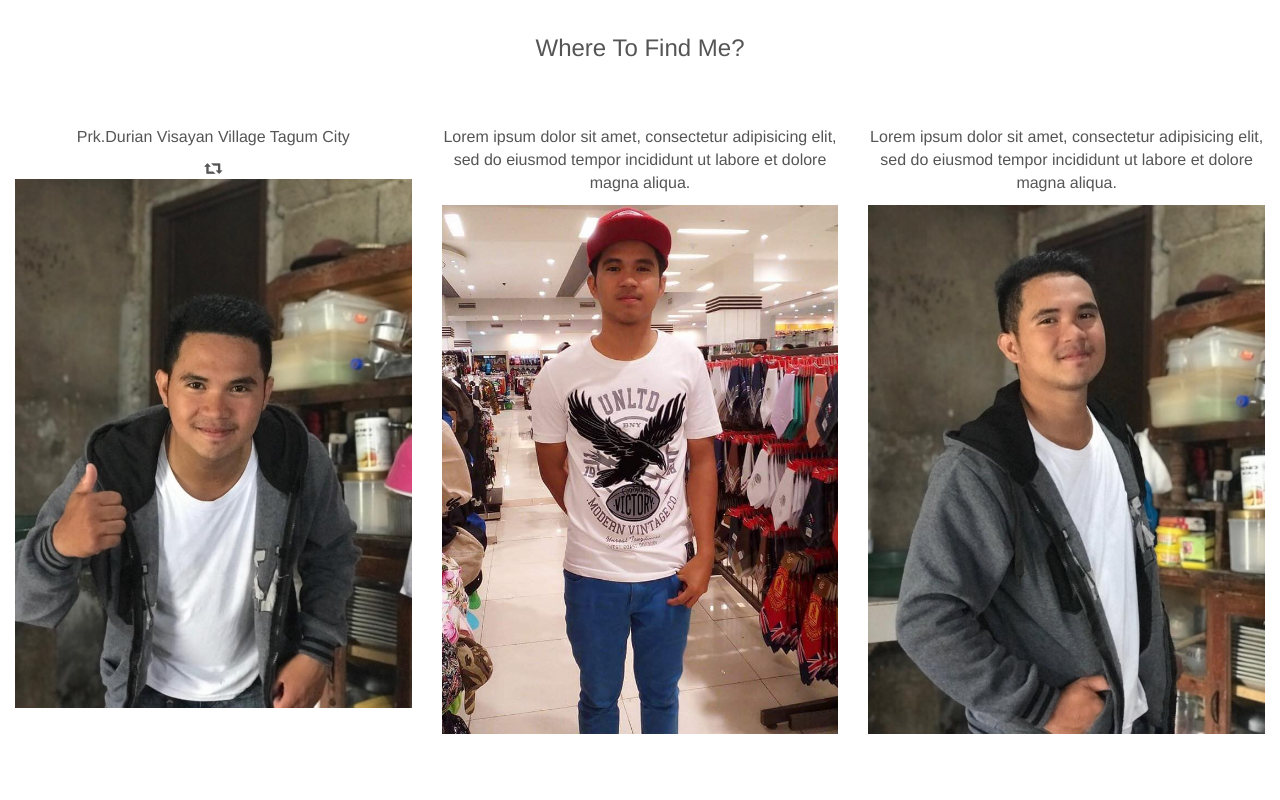
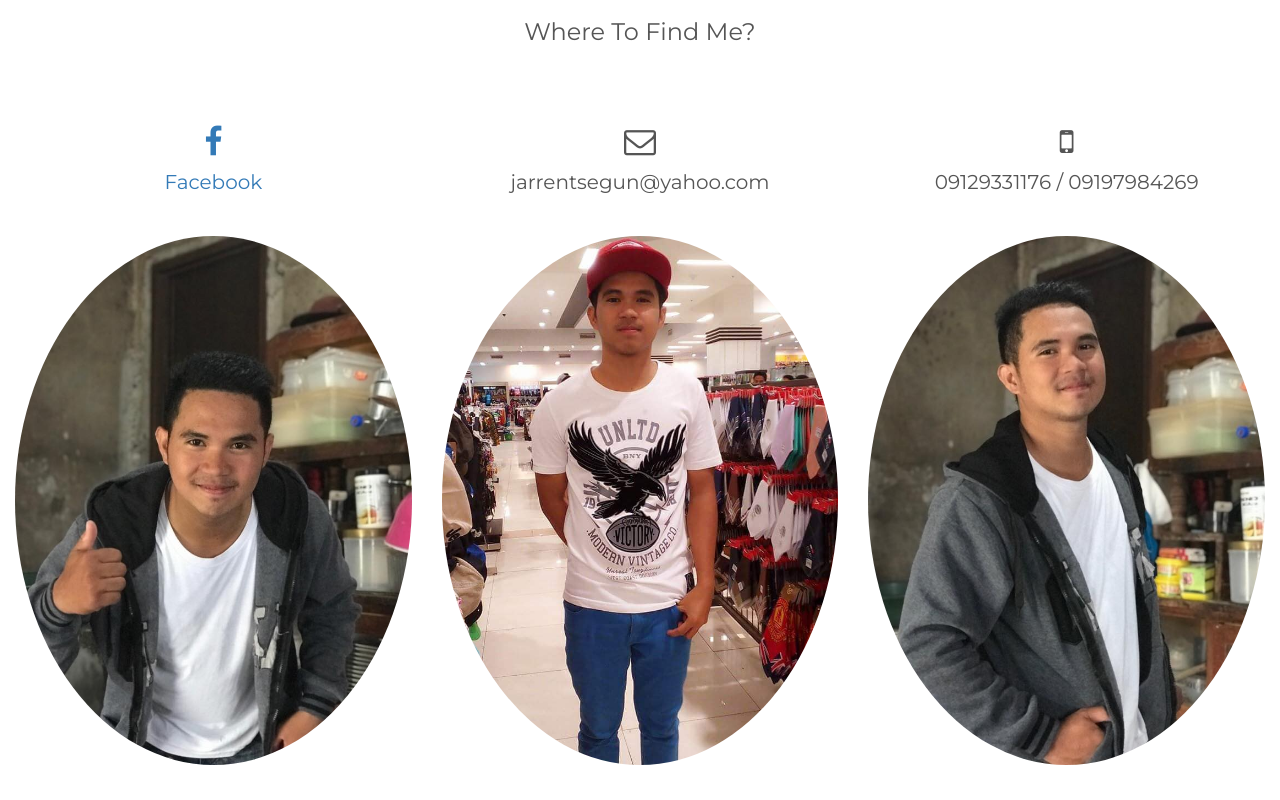
Before and after one commit to Jarrent26/portfolio, a plain HTML site: page index.html in a window 1280 px wide. Shown: the part 1000-1800 px from the top of the page. Drawn offline with nearby package versions, Linux system fonts and the light colour scheme.

Commit message:
contacts

```diff
--- a/index.html
+++ b/index.html
@@ -1,7 +1,7 @@
 <!DOCTYPE html>
 <html lang="en">
 <head>
-    <link a href="style.css" rel="stylesheet">
+
 
   <!-- Theme Made By www.w3schools.com - No Copyright -->
   <title>Bootstrap Theme Simply Me</title>
@@ -12,8 +12,8 @@
   <script src="https://ajax.googleapis.com/ajax/libs/jquery/3.3.1/jquery.min.js"></script>
   <script src="https://maxcdn.bootstrapcdn.com/bootstrap/3.4.0/js/bootstrap.min.js"></script>
 
-
-
+  <link rel="stylesheet" href="https://cdnjs.cloudflare.com/ajax/libs/font-awesome/4.7.0/css/font-awesome.min.css">
+  <link a href="style.css" rel="stylesheet">
 </head>
 <body>
 
@@ -61,17 +61,24 @@
   <h3 class="margin">Where To Find Me?</h3><br>
   <div class="row">
     <div class="col-sm-4">
-      <p>Prk.Durian Visayan Village Tagum City</p>
-      <span class="glyphicon glyphicon-retweet"></span>
-      <img src="d.jpg" class="img-responsive margin" style="width:100%" alt="Image">
+
+      <i><a href="a" class="fa fa-facebook fbicon fbicon"></a></i><br>
+        <a href="https://www.facebook.com/jarrentsegun" class="fb">Facebook</a>
+
+      <br><br>
+      <img src="d.jpg" class="img-responsive margin mypics" style="width:100%" alt="Image"></a>
     </div>
     <div class="col-sm-4">
-      <p>Lorem ipsum dolor sit amet, consectetur adipisicing elit, sed do eiusmod tempor incididunt ut labore et dolore magna aliqua.</p>
-      <img src="sa.jpg" class="img-responsive margin" style="width:100%" alt="Image">
+      <i class="fa fa-envelope-o mail" aria-hidden="true"></i><br>
+      <span>jarrentsegun@yahoo.com</span>
+      <br><br>
+      <img src="sa.jpg" class="img-responsive margin mypics" style="width:100%" alt="Image">
     </div>
     <div class="col-sm-4">
-      <p>Lorem ipsum dolor sit amet, consectetur adipisicing elit, sed do eiusmod tempor incididunt ut labore et dolore magna aliqua.</p>
-      <img src="sas.jpg" class="img-responsive margin" style="width:100%" alt="Image">
+        <i class="fa fa-mobile phone" aria-hidden="true"></i><br>
+        <span> 09129331176 / 09197984269 </span>
+      <br><br>
+      <img src="sas.jpg" class="img-responsive margin mypics" style="width:100%" alt="Image">
     </div>
   </div>
 </div>
--- a/style.css
+++ b/style.css
@@ -41,3 +41,18 @@ body {
     height: 200px !important;
     width: 200px;
   }
+  .mypics{
+    border-radius: 55%;
+  }
+ .phone{
+  font-size: 32px !important;
+ }
+ .mail{
+  font-size: 32px !important;
+ }
+ .fbicon{
+  font-size: 32px !important;
+ }
+ .fb{
+   text-decoration: none !important;
+ }
```
